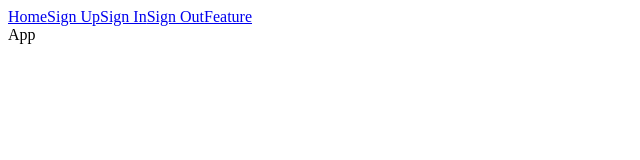
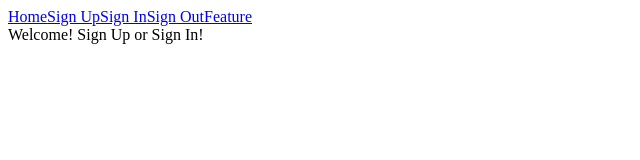
Before and after one commit to Rsja12/auth-fullstack-client, a React (Create React App) app: page / in a window 1280 px wide. Shown: the top 160 px of the page, without its empty margins (0-640 px from the left). Built offline with nearby package versions, Linux system fonts and the light colour scheme.

Commit message:
refactor App.js to render children from props.children

```diff
--- a/src/components/App.js
+++ b/src/components/App.js
@@ -2,11 +2,11 @@ import React from 'react'
 
 import Header from './Header'
 
-const App = () => {
+const App = ({ children }) => {
     return (
         <div>
             <Header />
-            App
+            { children }
         </div>
     )
 }
```
